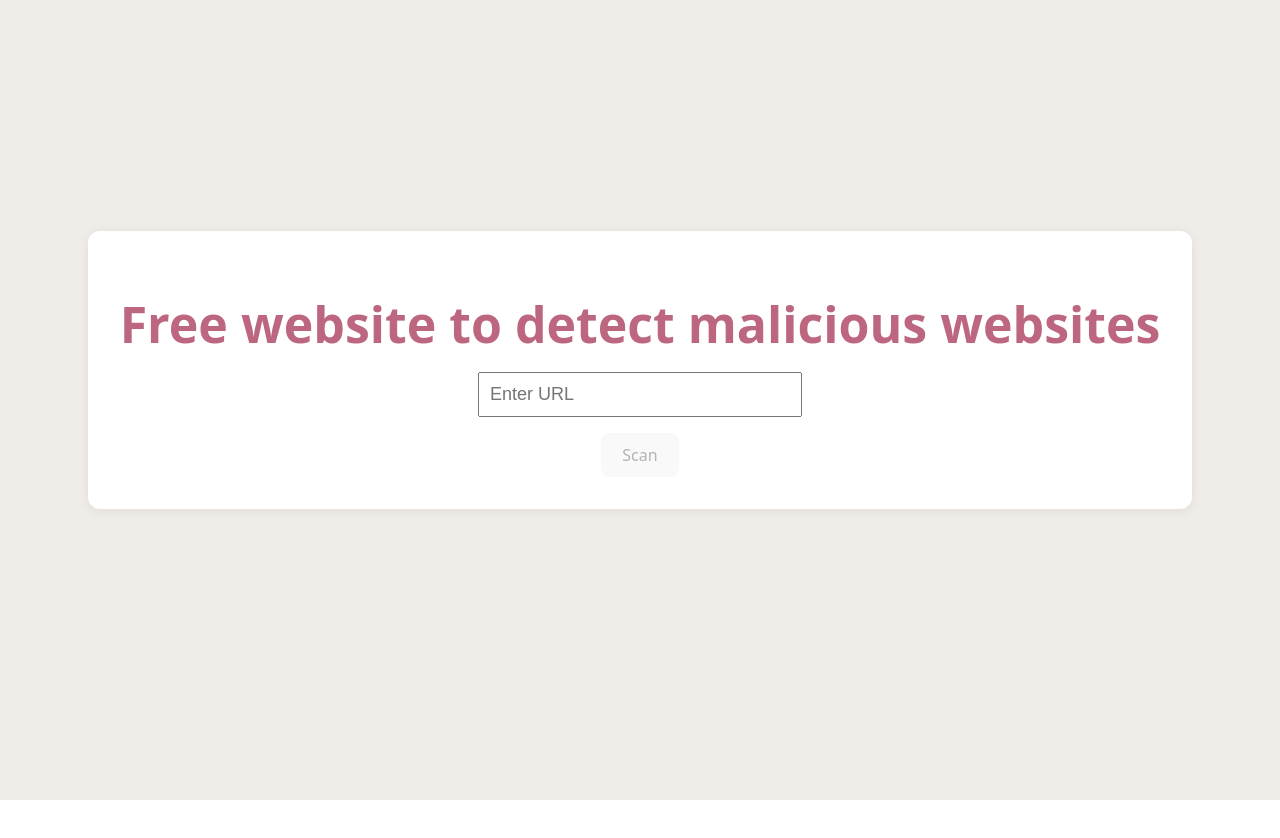
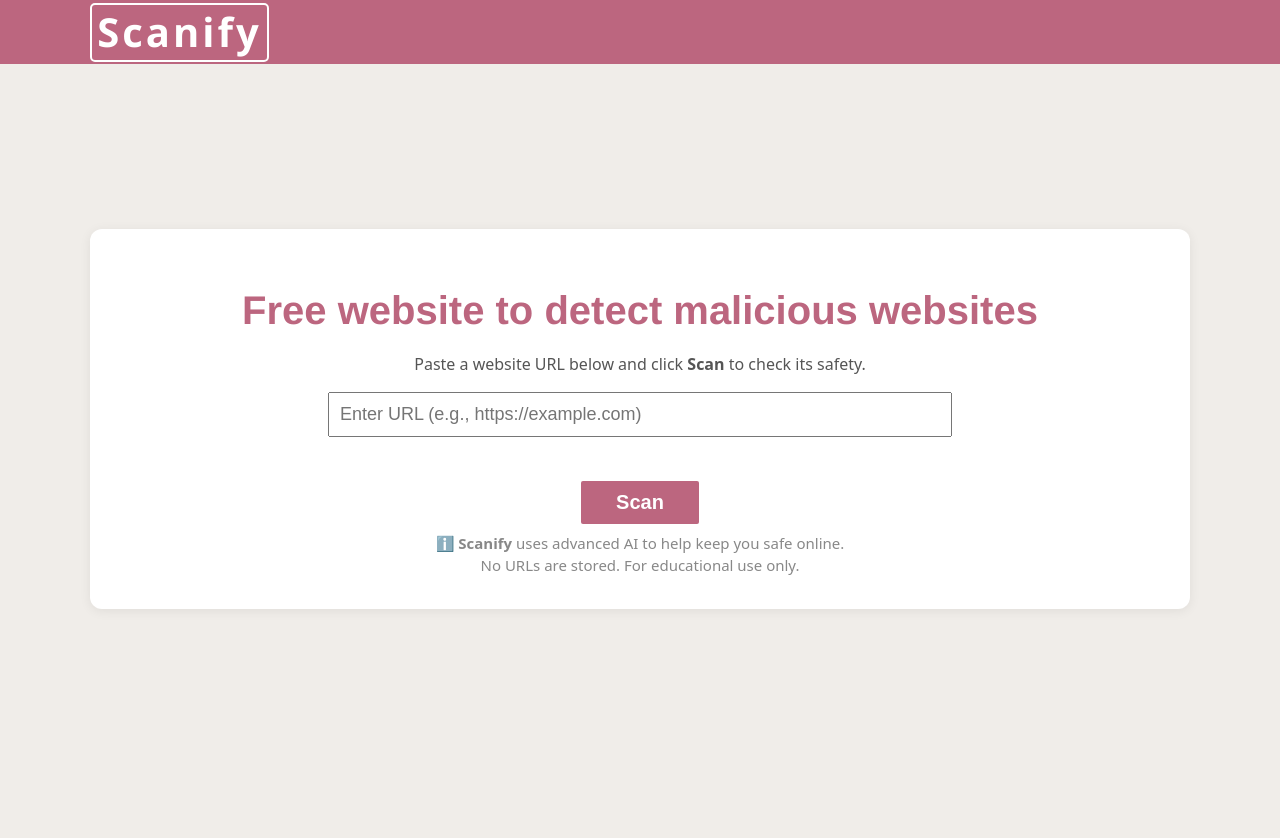
Before and after one commit to willettek27/Senior-Sem, a React (Vite) app in the folder malicious-detector-frontend/: page / in a window 1280 px wide. Shown: the top 838 px of the page. Before the commit the page ends 800 px from the top, so only its background shows below. Built offline with nearby package versions, Linux system fonts and the light colour scheme.

Commit message:
Frontend page

```diff
--- a/malicious-detector-frontend/src/App.jsx
+++ b/malicious-detector-frontend/src/App.jsx
@@ -1,9 +1,10 @@
-import { useState } from "react" ;
+import { useState } from "react";
 
 function App() {
   const [url, setUrl] = useState("");
   const [result, setResult] = useState(null);
   const [loading, setLoading] = useState(false);
+  const [logoHover, setLogoHover] = useState(false);
 
   const handleScan = async () => {
     setLoading(true);
@@ -27,10 +28,72 @@ function App() {
   };
 
   return (
+    <>
+      <header
+        style={{
+          width: "100%",
+          background: "#bc667fff",
+          boxShadow: "0 2px 8px rgba(0,0,0,0.04)",
+          height: "64px",
+          display: "flex",
+          alignItems: "center",
+          justifyContent: "center",
+        }}
+      >
+        <div
+          style={{
+            width: "100%",
+            maxWidth: "1100px",
+            display: "flex",
+            alignItems: "center",
+            justifyContent: "space-between",
+            padding: "0 32px",
+          }}
+        >
+          {/*logo code here*/}
+          <div
+            style={{
+              width: "175px",
+              height: "55px",
+              background: logoHover ? "#ffffffff" : "#bc667fff",
+              border: "2px solid #fff",
+              borderRadius: "5px",
+              display: "flex",
+              alignItems: "center",
+              justifyContent: "center",
+              transition: "background 0.2s, box-shadow 0.2s",
+              boxShadow: logoHover ? "0 2px 8px rgba(0,0,0,0.12)" : "none",
+              marginRight: "16px",
+              cursor: "pointer",
+            }}
+            onMouseEnter={() => setLogoHover(true)}
+            onMouseLeave={() => setLogoHover(false)}
+          >
+            <span
+              style={{
+                fontWeight: "bold",
+                fontSize: logoHover ? "1.5rem" : "2.5rem",
+                color: logoHover ? "#bc667fff" : "#fff",
+                letterSpacing: "3px",
+                fontFamily: "Segoe UI, Arial, sans-serif",
+                transition: "color 0.2s, transform 0.2s",
+                transform: logoHover ? "scale(1.15)" : "scale(1)",
+                userSelect: "none",
+              }}
+            >
+              Scanify
+            </span>
+          </div>
+          {/* Right-side header content (empty for now) */}
+          <div></div>
+        </div>
+      </header>
+
       <div
         style={{
           height: "100vh",
           width: "100vw",
+          minHeight: "100vh",
           display: "flex",
           alignItems: "center",
           justifyContent: "center",
@@ -39,27 +102,51 @@ function App() {
       >
         <div
           style={{
+            display: "flex",
+            flexDirection: "column",
+            alignItems: "center",
             textAlign: "center",
             padding: "32px",
             borderRadius: "12px",
             background: "#fff",
             boxShadow: "0 2px 12px rgba(0,0,0,0.07)",
             marginTop: "-60px",
-          minWidth: "350px",
+            marginBottom: "30px",
+            boxSizing: "border-box",
+            width: "100%",
+            maxWidth: "1100px",
+            height: "380px",
+            justifyContent: "flex-start",
           }}
         >
-      <h1 style={{ marginBottom: "20px", fontSize: "50px", color:"#bc667fff" }}>Free website to detect malicious websites</h1>
+          <h1
+            style={{
+              marginBottom: "20px",
+              fontSize: "40px",
+              color: "#bc667fff",
+              width: "100%",
+              whiteSpace: "normal",
+              textOverflow: "ellipsis",
+              fontFamily: "Helvetica, Arial, Tahoma, sans-serif",
+            }}
+          >
+            Free website to detect malicious websites
+          </h1>
 
+          <div style={{ marginBottom: "16px", color: "#555", fontSize: "16px" }}>
+            Paste a website URL below and click <b>Scan</b> to check its safety.
+          </div>
           <input
             type="text"
-          placeholder="Enter URL"
+            placeholder="Enter URL (e.g., https://example.com)"
             value={url}
             onChange={(e) => setUrl(e.target.value)}
             style={{
-            width: "300px",
+              width: "100%",
+              maxWidth: "600px",
               padding: "10px",
               fontSize: "18px",
-            marginBottom: "16px",
+              marginBottom: "20px",
             }}
             disabled={loading}
           />
@@ -69,8 +156,14 @@ function App() {
           <button
             onClick={handleScan}
             style={{
-            padding: "10px 20px",
-            fontSize: "16px",
+              padding: "10px 35px",
+              fontSize: "20px",
+              fontFamily: "Arial, sans-serif",
+              fontWeight: "bold",
+              backgroundColor: "#bc667fff",
+              color: "#fff",
+              border: "none",
+              borderRadius: "2px",
               cursor: "pointer",
             }}
             disabled={loading || !url}
@@ -85,15 +178,25 @@ function App() {
                 fontSize: "20px",
                 fontWeight: "bold",
                 color:
-                result === "safe"? "green": result === "Malicious" ? "red"
+                  result === "safe"
+                    ? "green"
+                    : result === "Malicious"
+                    ? "red"
                     : "orange",
               }}
             >
               Result: {result}
             </p>
           )}
+          {/* Info about the website below the whole box */}
+        <div style={{ marginTop: "8px", color: "#888", fontSize: "15px", maxWidth: "600px", textAlign: "center" }}>
+          <span role="img" aria-label="info">ℹ️</span> <b>Scanify</b> uses advanced AI to help keep you safe online.<br />
+          No URLs are stored. For educational use only.
         </div>
         </div>
+      </div>
+    </>
   );
 }
+
 export default App;
```
Lines whose indentation alone changed are shown as unchanged.
